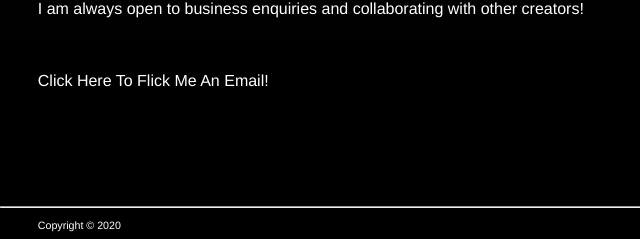
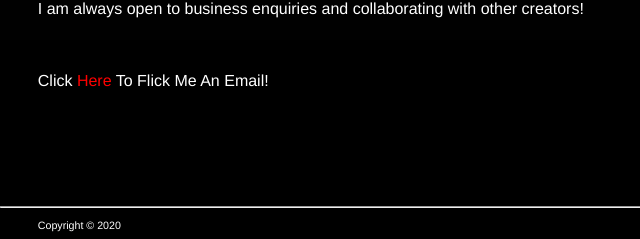
Before and after one commit to Rieper1/ATH-Website, a plain HTML site: page contact.html in a window 1280 px wide. Shown: the part 1439-1678 px from the top of the page, 0-640 px from the left. Drawn offline with Linux system fonts and the light colour scheme.

Commit message:
Update styles.css

```diff
--- a/CSS/styles.css
+++ b/CSS/styles.css
@@ -118,3 +118,6 @@ a {
 #Bottom {
   text-indent: 1cm;
 }
+#emaillink {
+  color: red;
+}
```
